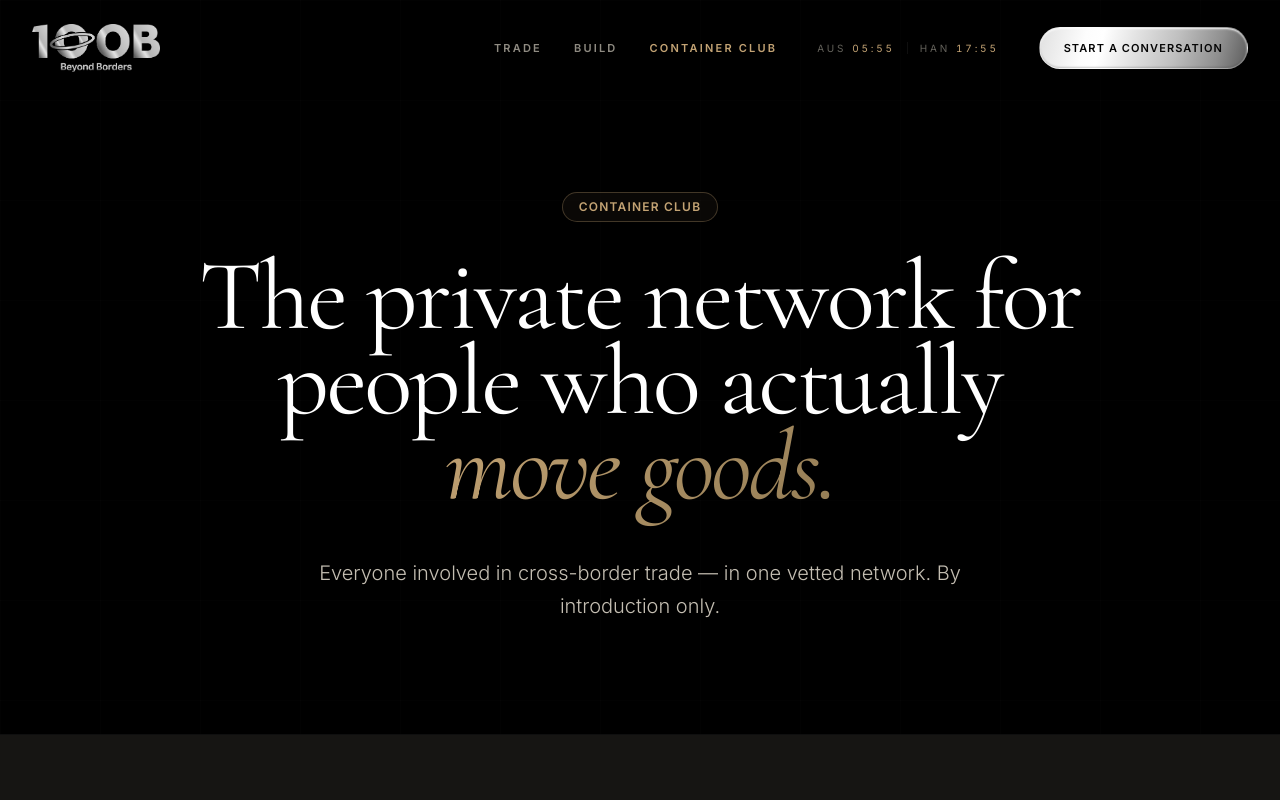
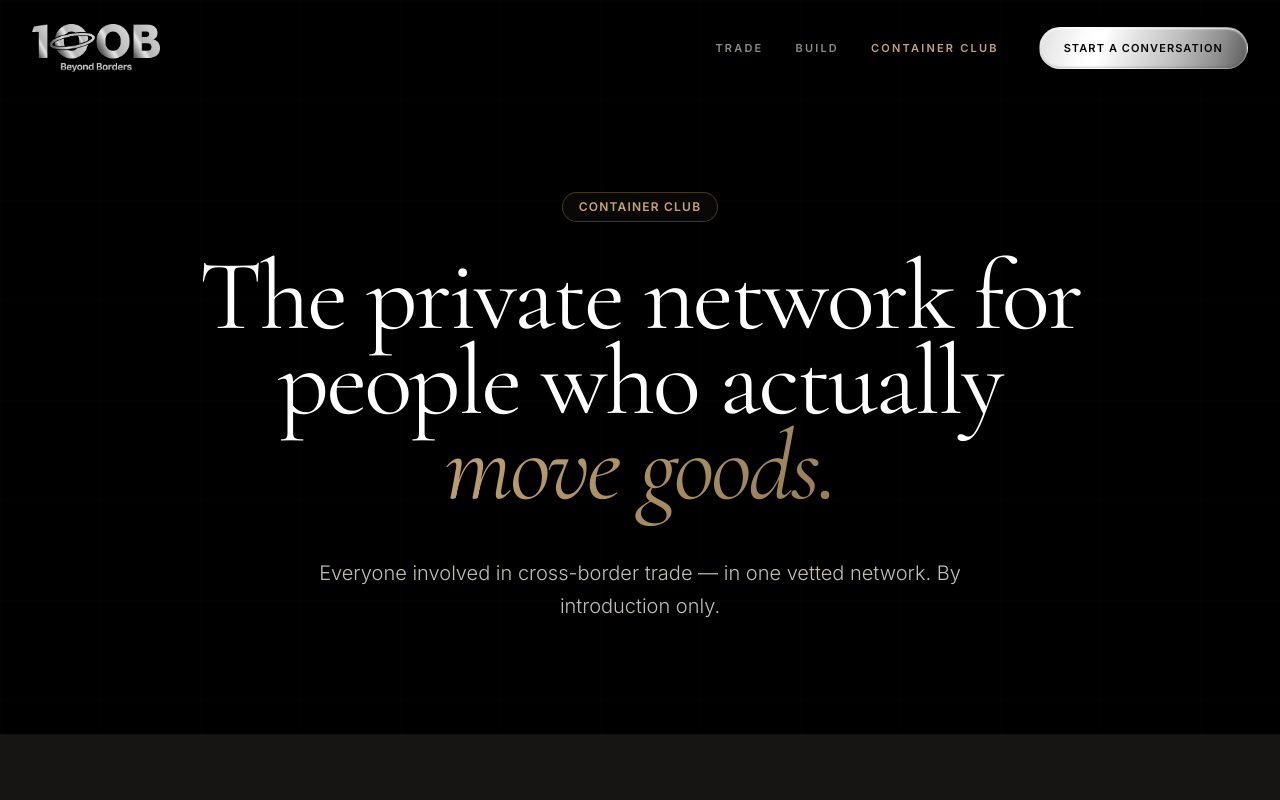
Before and after one commit to 100Bco/100B-new, a React (Vite) app in the folder artifacts/100b-website/: page /cc in a window 1280 px wide. Shown: the top 800 px of the page. Built offline with nearby package versions, Linux system fonts and the light colour scheme.

Commit message:
Remove dual-timezone strip from nav
Per feedback: the live Austin/Hanoi clock wasn't pulling enough weight to justify
the nav real estate. Removing keeps the nav tight and lets the CTA breathe.

https://claude.ai/code/session_01QDgj6hgBtoNttNg2vZxQug

```diff
--- a/artifacts/100b-website/src/components/Nav.tsx
+++ b/artifacts/100b-website/src/components/Nav.tsx
@@ -1,40 +1,6 @@
 import { useState, useEffect } from "react";
 import { Link, useLocation } from "react-router-dom";
 import { Menu, X } from "lucide-react";
-
-function TimezoneStrip({ className = "" }: { className?: string }) {
-  const [now, setNow] = useState(() => new Date());
-
-  useEffect(() => {
-    const id = setInterval(() => setNow(new Date()), 30_000);
-    return () => clearInterval(id);
-  }, []);
-
-  const fmt = (tz: string) =>
-    new Intl.DateTimeFormat("en-US", {
-      hour: "2-digit",
-      minute: "2-digit",
-      hour12: false,
-      timeZone: tz,
-    }).format(now);
-
-  return (
-    <div
-      className={`hidden lg:flex items-center gap-3 font-sans text-[10px] uppercase tracking-[0.28em] text-text-muted ${className}`}
-      aria-label="Local time — Austin and Hanoi"
-    >
-      <span className="flex items-baseline gap-1.5">
-        <span className="text-text-muted/70">AUS</span>
-        <span className="text-brand-gold tabular-nums">{fmt("America/Chicago")}</span>
-      </span>
-      <span className="w-px h-3 bg-border-subtle" aria-hidden />
-      <span className="flex items-baseline gap-1.5">
-        <span className="text-text-muted/70">HAN</span>
-        <span className="text-brand-gold tabular-nums">{fmt("Asia/Ho_Chi_Minh")}</span>
-      </span>
-    </div>
-  );
-}
 
 export default function Nav() {
   const [isScrolled, setIsScrolled] = useState(false);
@@ -96,7 +62,6 @@ export default function Nav() {
                 );
               })}
             </div>
-            <TimezoneStrip />
             <a
               href="#contact-footer"
               className="btn-silver-gradient rounded-full px-6 py-3 text-[11px] uppercase tracking-widest font-semibold flex items-center justify-center whitespace-nowrap"
@@ -143,7 +108,6 @@ export default function Nav() {
                 </Link>
               ))}
             </div>
-            <MobileTimezoneStrip />
             <a
               href="#contact-footer"
               className="btn-silver-gradient rounded-full px-8 py-4 text-sm uppercase tracking-widest font-semibold w-full text-center"
@@ -161,31 +125,3 @@ export default function Nav() {
     </>
   );
 }
-
-function MobileTimezoneStrip() {
-  const [now, setNow] = useState(() => new Date());
-  useEffect(() => {
-    const id = setInterval(() => setNow(new Date()), 30_000);
-    return () => clearInterval(id);
-  }, []);
-  const fmt = (tz: string) =>
-    new Intl.DateTimeFormat("en-US", {
-      hour: "2-digit",
-      minute: "2-digit",
-      hour12: false,
-      timeZone: tz,
-    }).format(now);
-  return (
-    <div className="flex items-center gap-6 font-sans text-xs uppercase tracking-[0.25em] text-text-muted">
-      <span className="flex items-baseline gap-2">
-        <span>AUS</span>
-        <span className="text-brand-gold tabular-nums text-sm">{fmt("America/Chicago")}</span>
-      </span>
-      <span className="w-px h-4 bg-border-subtle" aria-hidden />
-      <span className="flex items-baseline gap-2">
-        <span>HAN</span>
-        <span className="text-brand-gold tabular-nums text-sm">{fmt("Asia/Ho_Chi_Minh")}</span>
-      </span>
-    </div>
-  );
-}
```
